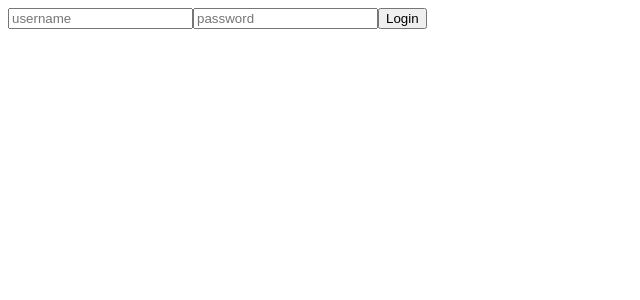
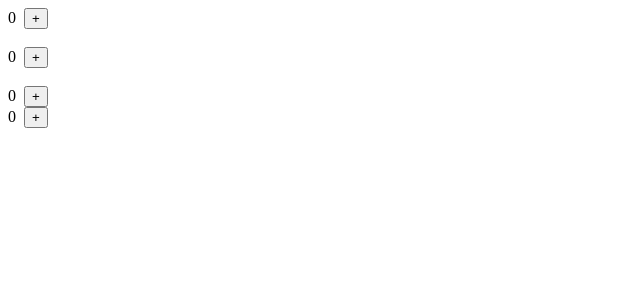
Before and after one commit to junaid-home/react-patterns, a React (Create React App) app: page / in a window 1280 px wide. Shown: the top 300 px of the page, without its empty margins (0-640 px from the left). Built offline with nearby package versions, Linux system fonts and the light colour scheme.

Commit message:
feat: impl controlled props pattern

```diff
--- a/src/App.js
+++ b/src/App.js
@@ -1,5 +1,5 @@
 import React from "react";
-import Comp from "./patterns/01-compound-components/usage";
+import Comp from "./patterns/02-controlled-props/usage";
 
 const App = () => {
   return <Comp />;
--- /dev/null
+++ b/src/patterns/02-controlled-props/pattern.js
@@ -0,0 +1,24 @@
+import { useState } from "react";
+
+function ViewsCountDisplay({ value: countProp, onIncrement }) {
+  const [data, setData] = useState({ count: 0 });
+
+  const handleIncrement = () => {
+    if (isControlled) {
+      onIncrement(countProp);
+    } else {
+      setData((prev) => ({ count: prev.count + 1 }));
+    }
+  };
+
+  const isControlled = countProp !== undefined;
+
+  return (
+    <div>
+      <span>{isControlled ? countProp.count : data.count} &nbsp;</span>
+      <button onClick={handleIncrement}>+</button>
+    </div>
+  );
+}
+
+export default ViewsCountDisplay;
--- /dev/null
+++ b/src/patterns/02-controlled-props/usage.js
@@ -0,0 +1,31 @@
+import { Fragment, useState } from "react";
+import ViewsCountDisplay from "./pattern";
+
+function Comp() {
+  const [global, setGlobal] = useState({ count: 0 });
+  const [local, setLocal] = useState({ count: 0 });
+
+  return (
+    <Fragment>
+      {/* Uncontrolled */}
+      <ViewsCountDisplay /> <br />
+      {/* controlled */}
+      <ViewsCountDisplay
+        value={local}
+        onIncrement={() => setLocal((prev) => ({ count: prev.count + 1 }))}
+      />
+      <br />
+      {/* controlled with global State */}
+      <ViewsCountDisplay
+        value={global}
+        onIncrement={() => setGlobal((prev) => ({ count: prev.count + 1 }))}
+      />
+      <ViewsCountDisplay
+        value={global}
+        onIncrement={() => setGlobal((prev) => ({ count: prev.count + 1 }))}
+      />
+    </Fragment>
+  );
+}
+
+export default Comp;
```
